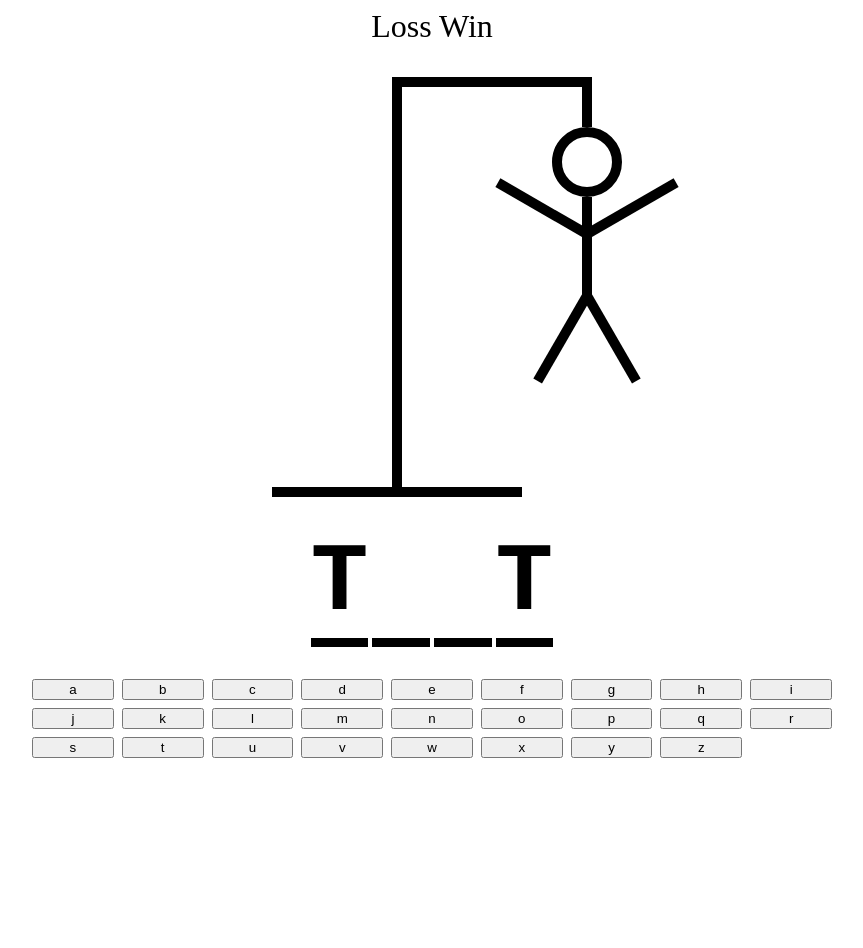
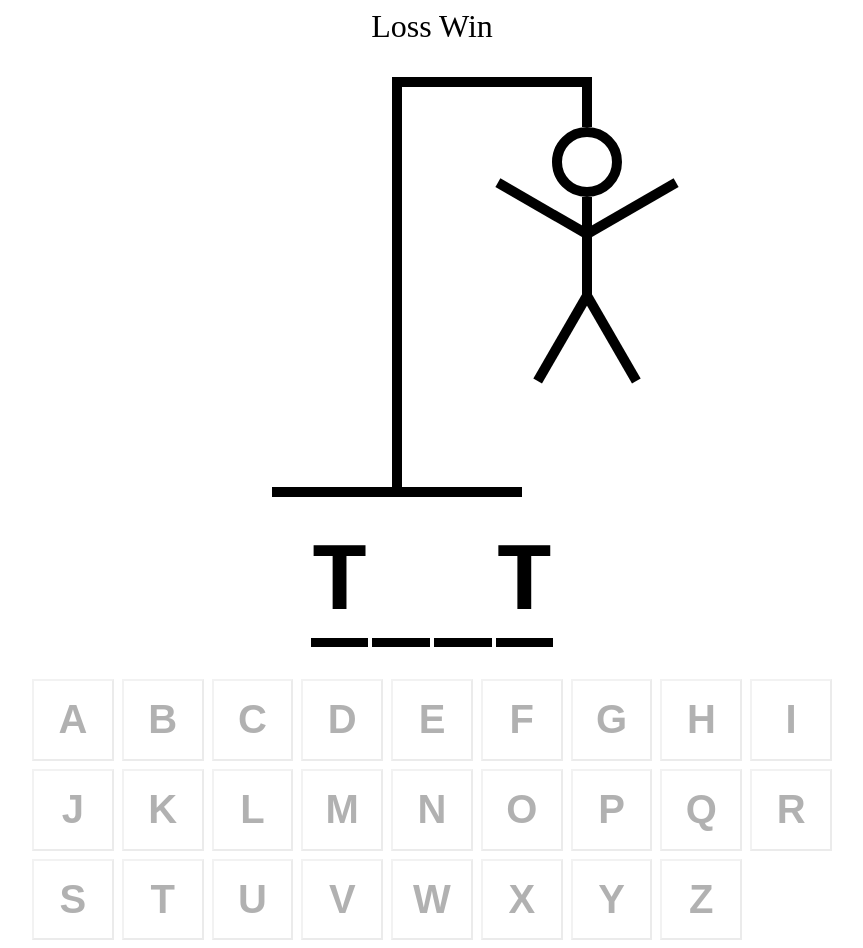
Before and after one commit to ritagujar/learning-typescript, a React (Vite) app in the folder hangman/: page / in a window 1280 px wide. Shown: the whole page, without its empty margins (208-1071 px from the left). Before the commit the page ends 800 px from the top, so only its background shows below. Built offline with nearby package versions, Linux system fonts and the light colour scheme.

Commit message:
Added the styling for the keyboard buttons

```diff
--- /dev/null
+++ b/hangman/src/Keyboard.module.css
@@ -0,0 +1,26 @@
+.btn {
+  width: 100%;
+  border: 3px solud black;
+  background: none;
+  aspect-ratio: 1 / 1;
+  font-size: 2.5rem;
+  text-transform: uppercase;
+  padding: 0.5rem;
+  font-weight: bold;
+  cursor: pointer;
+  color: black;
+}
+
+.btn.active {
+  background-color: hsl(200, 100%, 50%);
+  color: white;
+}
+
+.btn.inactive {
+  opacity: 0.3;
+}
+
+.btn:hover:not(:disabled),
+.btn:focus:not(:disabled) {
+  background-color: hsl(200, 100%, 75%);
+}
--- a/hangman/src/Keyboard.tsx
+++ b/hangman/src/Keyboard.tsx
@@ -1,4 +1,5 @@
 import React from "react";
+import styles from "./Keyboard.module.css";
 
 const KEYS = [
   "a",
@@ -39,7 +40,15 @@
       }}
     >
       {KEYS.map((key) => {
-        return <button key={key}>{key}</button>;
+        return (
+          <button
+            disabled
+            className={`${styles.btn} ${styles.inactive} `}
+            key={key}
+          >
+            {key}
+          </button>
+        );
       })}
     </div>
   );
```
